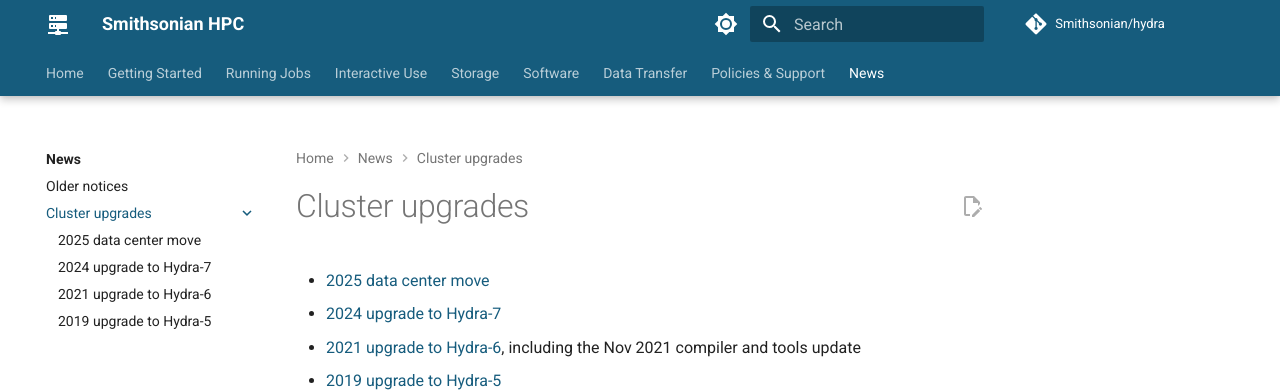
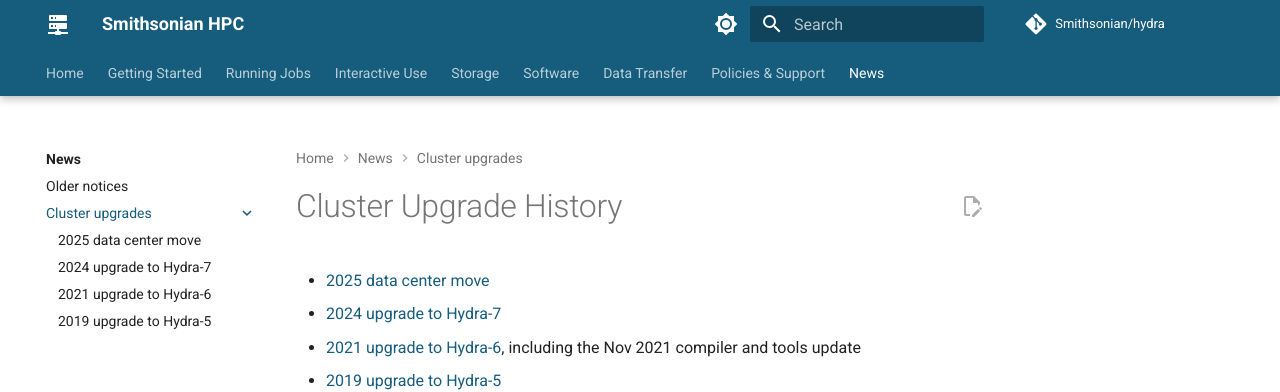
Before and after one commit to ODI-DPAC/hydra, an MkDocs documentation site: the page built from docs/news/upgrades/index.md, in a window 1280 px wide. Shown: the top 392 px of the page. Built offline with MkDocs 1.6.1 and Material for MkDocs 9.7.7, drawn with Linux system fonts in a browser that asks for light colours; comment, search, counter and statistics services are not loaded.

Commit message:
Rename section to 'Cluster Upgrade History'

```diff
--- a/docs/news/upgrades/index.md
+++ b/docs/news/upgrades/index.md
@@ -1,4 +1,4 @@
-# Cluster upgrades
+# Cluster Upgrade History
 
 - [2025 data center move](2025-data-center-move.md)
 - [2024 upgrade to Hydra-7](2024-hydra-7.md)
```
